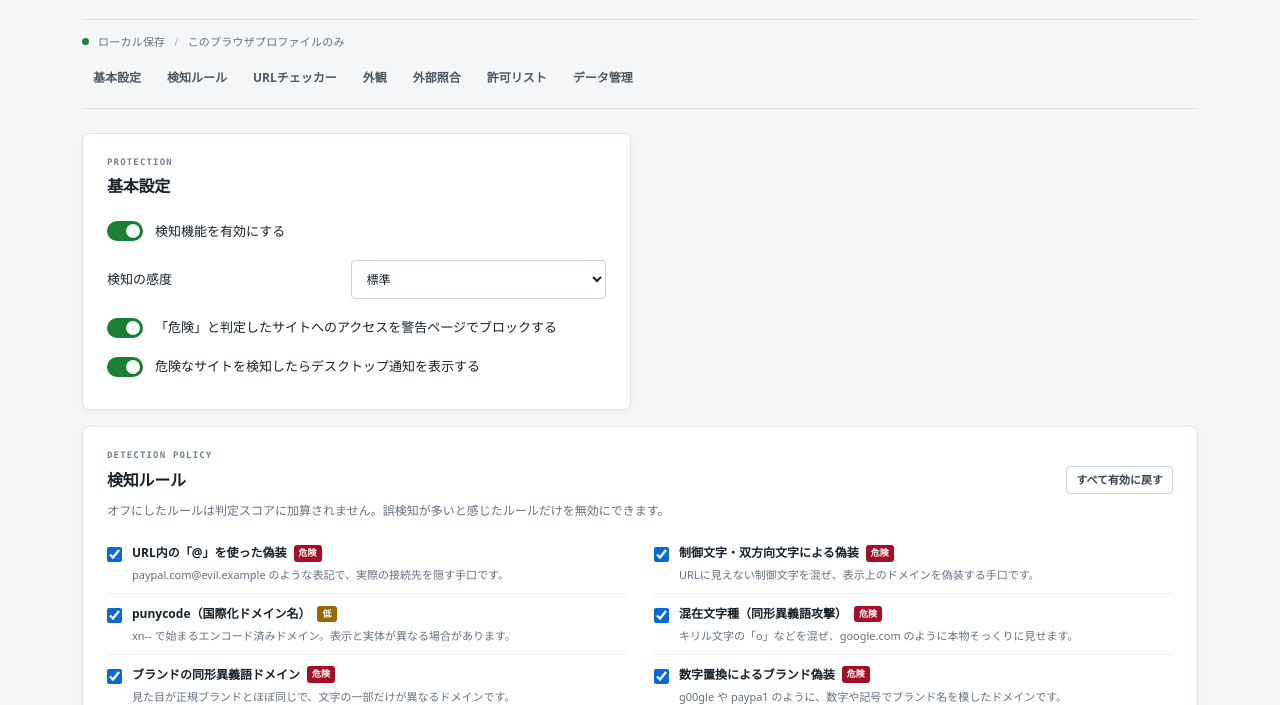
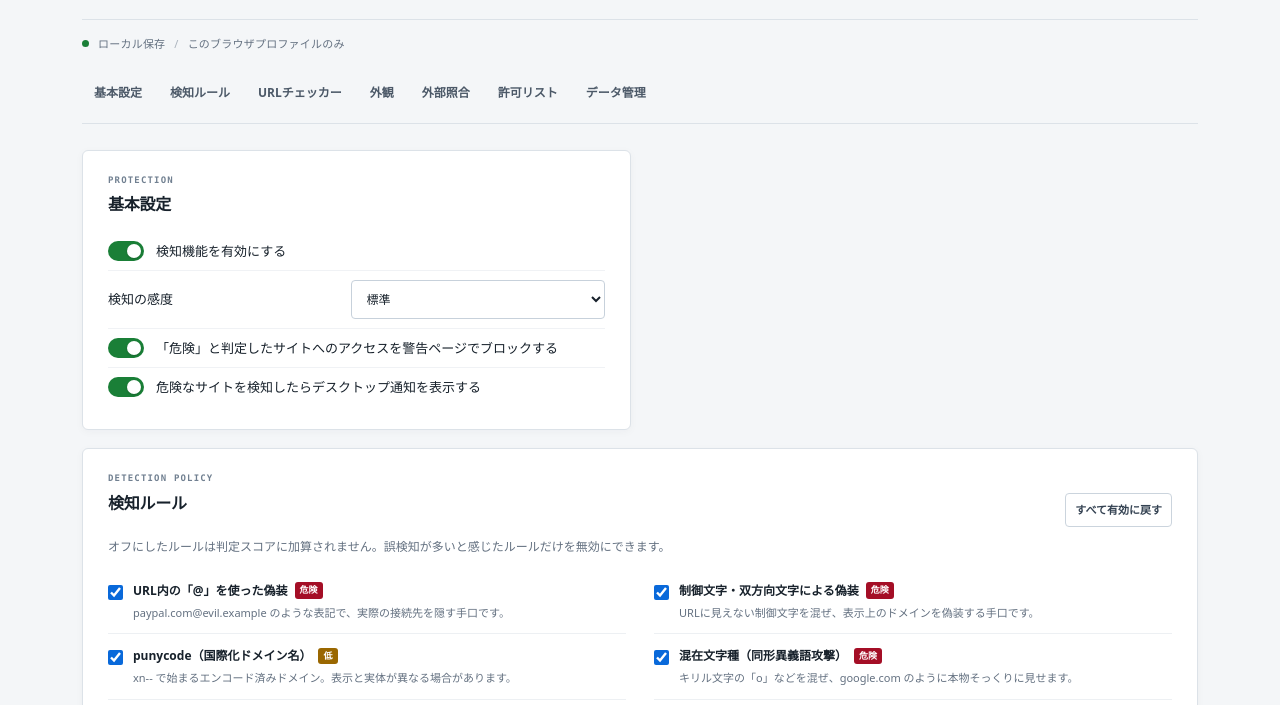
Before and after one commit to akiy2009/domain-guard, a website with bundled scripts: page options/options.html in a window 1280 px wide. Shown: the part 95-800 px from the top of the page. Built offline with nearby package versions, Linux system fonts and the light colour scheme; some packages are replaced by stand-ins of ours.

Commit message:
Polish settings dashboard spacing and navigation

```diff
--- a/options/options.css
+++ b/options/options.css
@@ -95,3 +95,52 @@ footer a { color:var(--accent); text-decoration:none; }
 @media (max-width:760px) { .wrap { display:block; padding:20px 14px 44px; } .page-header { align-items:flex-start; } h1 { font-size:20px; } .card { padding:17px 15px; } .rule-list,.wl-list,.color-grid { grid-template-columns:1fr; } .dashboard-nav { gap:2px; } .dashboard-nav a { padding:6px 8px; } }
 @media (max-width:480px) { .row-label { min-width:100%; } input[type="text"],input[type="password"],select { min-width:100%; } .button-row .btn,.button-row .file-btn { flex:1; justify-content:center; } }
 @media (prefers-reduced-motion:reduce) { *,*::before,*::after { scroll-behavior:auto!important; transition:none!important; } }
+
+
+/* Final dashboard refinements */
+html { scroll-padding-top: 24px; }
+.wrap { row-gap: 2px; }
+.dashboard-nav {
+  position: sticky;
+  top: 0;
+  z-index: 20;
+  background: var(--bg);
+  padding: 10px 0 12px;
+}
+.dashboard-nav a {
+  border: 1px solid transparent;
+  transition: background .14s ease, border-color .14s ease, color .14s ease;
+}
+.dashboard-nav a:focus-visible,
+.dashboard-nav a:hover {
+  border-color: #d5dee7;
+  background: #fff;
+}
+.card {
+  padding: 23px 25px;
+  border-radius: 6px;
+  transition: border-color .14s ease, box-shadow .14s ease;
+}
+.card:target {
+  border-color: #9bbbd5;
+  box-shadow: 0 0 0 2px rgba(23,105,170,.08), var(--shadow);
+}
+.card h2 { margin-bottom: 14px; }
+.row + .row { border-top: 1px solid #f0f2f5; }
+.row-label { line-height: 1.55; }
+input[type="text"], input[type="password"], select {
+  min-height: 38px;
+  border-color: #c7d1db;
+}
+.btn { min-height: 34px; transition: background .14s ease, border-color .14s ease; }
+.rule-item { padding: 12px 0; }
+.rule-desc { line-height: 1.6; }
+footer { padding-bottom: 4px; }
+@media (max-width: 760px) {
+  .dashboard-nav { position: static; }
+  .card { padding: 18px 16px; }
+  .row + .row { border-top: 0; }
+}
+@media (prefers-reduced-motion: reduce) {
+  .dashboard-nav a, .card, .btn { transition: none; }
+}
```
